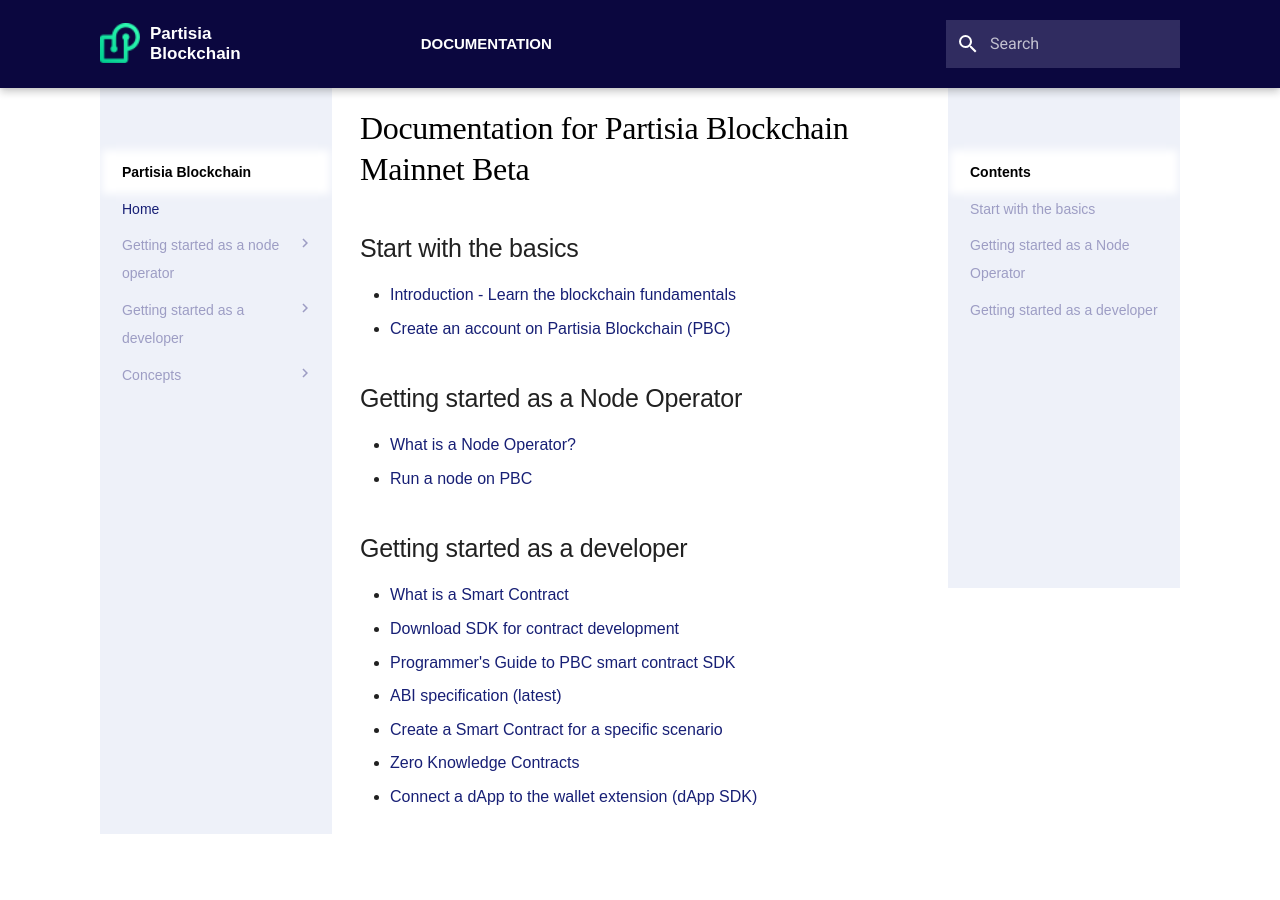
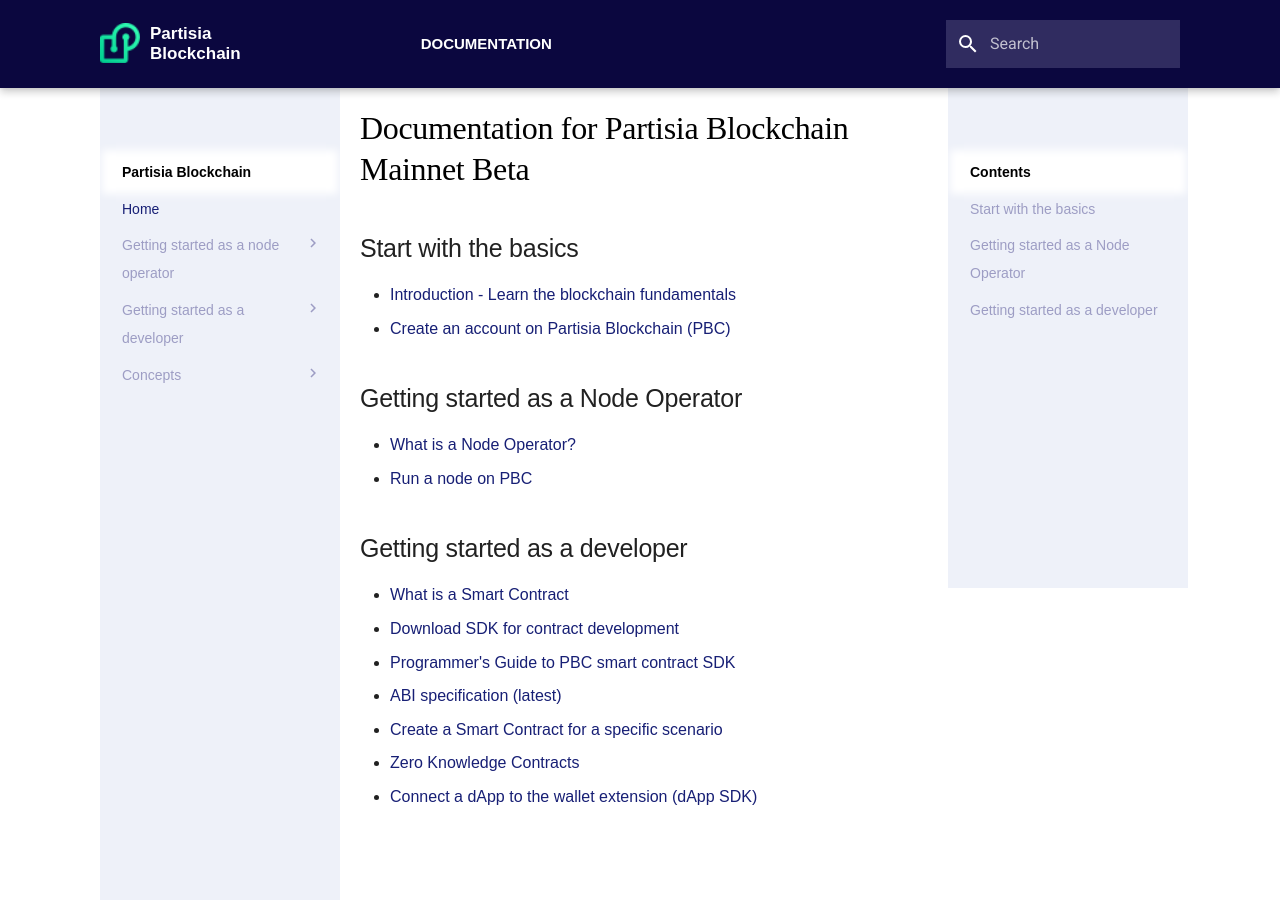
Before and after one commit to 0xSero/partisia-docs, an MkDocs documentation site: the page built from docs/index.md, in a window 1280 px wide and 900 px high. Built offline with MkDocs 1.6.1 and Material for MkDocs 9.7.7, drawn with Linux system fonts in a browser that asks for light colours; some web fonts are replaced; a script that is not in the unit is left out.

Commit message:
chore: fix content side bar

```diff
--- a/docs/stylesheets/extra.css
+++ b/docs/stylesheets/extra.css
@@ -250,17 +250,23 @@
 
 .md-sidebar {
   padding-top: 0px;
+  width: 12rem;
+  overflow-y: auto;
+  min-height: 100vh !important;
+  position: relative !important;
   top: 0 !important;
-  width: 12rem;
-  max-height: 100%;
 }
 
 .md-sidebar__scrollwrap {
   background-color: #eef1f9;
   color: #9d9dc4;
+  padding: 70px 10px;
   margin: 0 0.2rem;
-  padding: 70px 10px;
-  overflow: auto;
+  overflow-y: auto;
+  height: 100% !important;
+  position: fixed;
+  width: 12rem;
+  z-index: 1;
 }
 
 .md-sidebar--primary .md-sidebar__scrollwrap {
@@ -297,7 +303,7 @@
   .highlight {
     -ms-overflow-style: none !important;
   }
-  .width-50{
+  .width-50 {
     width: 50%;
   }
 }
@@ -315,6 +321,7 @@
   background-color: #0b073f;
   font-size: 15px !important;
   border-radius: 50px 50px 0 0;
+  z-index: 500;
 }
 
 .md-footer a:hover {
```
